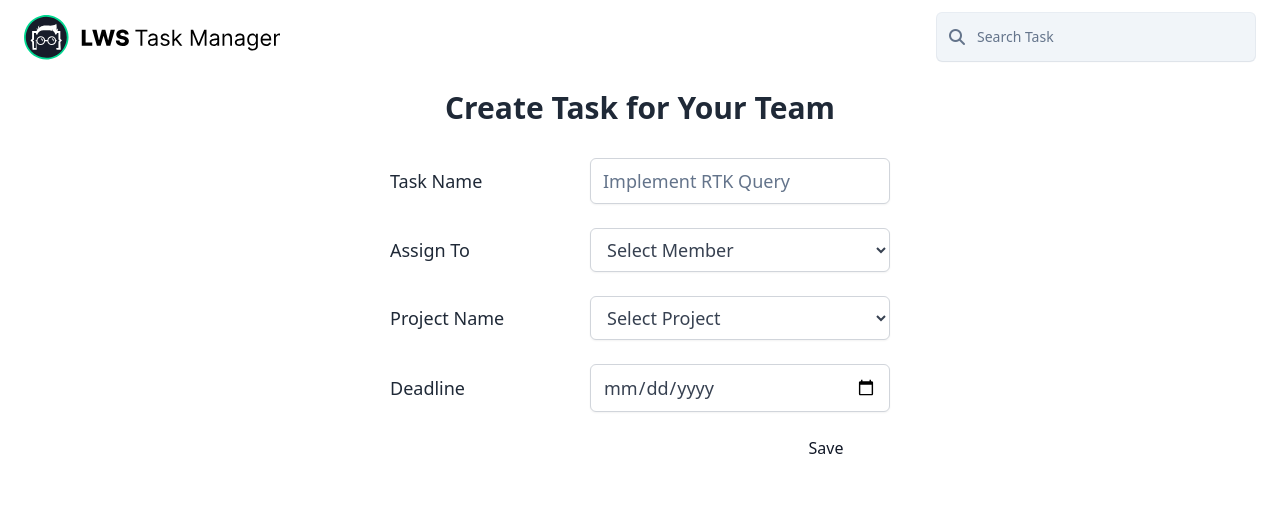
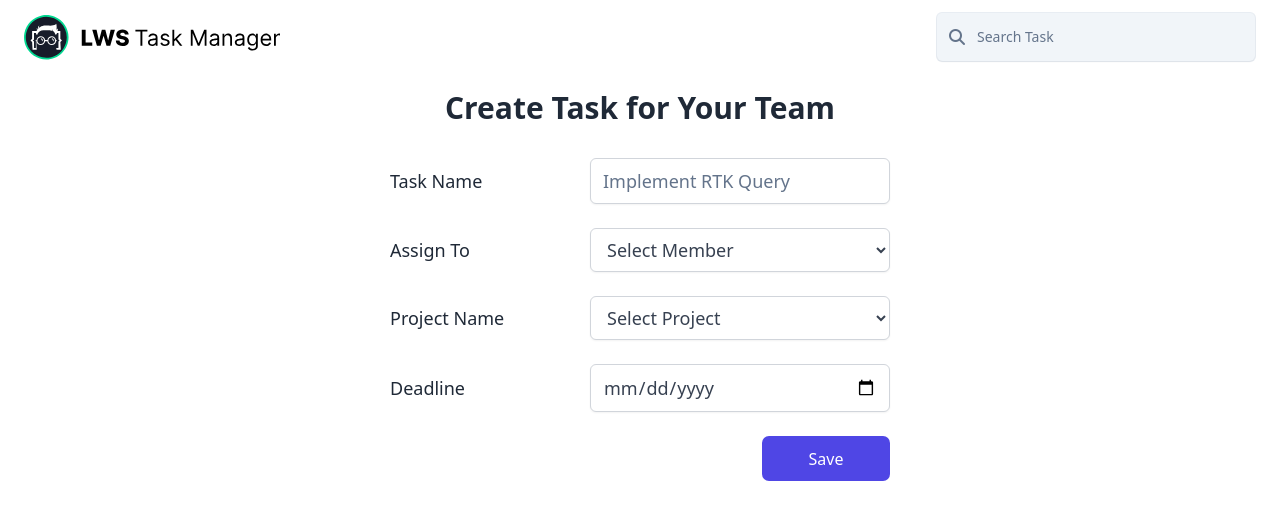
Before and after one commit to pmfoysal/lws-redux-as09, a React (Create React App) app: page /add in a window 1280 px wide. Shown: the top 520 px of the page. Built offline with nearby package versions, Linux system fonts and the light colour scheme; data requests are answered from the project's data file.

Commit message:
Save Button Style Fixed

```diff
--- a/src/styles/custom.css
+++ b/src/styles/custom.css
@@ -16,3 +16,23 @@
 .search-input::placeholder {
    font-weight: 400;
 }
+
+.lws-submit {
+   height: 45px;
+   padding: 0 1rem;
+   --tw-bg-opacity: 1;
+   background-color: rgb(79 70 229 / var(--tw-bg-opacity));
+   --tw-text-opacity: 1;
+   color: rgb(255 255 255 / var(--tw-text-opacity));
+   border-radius: 7px;
+}
+
+.lws-submit:hover:not(:disabled) {
+   opacity: 0.85;
+}
+
+.lws-submit:disabled {
+   opacity: 0.5;
+   cursor: default;
+   pointer-events: none;
+}
```
